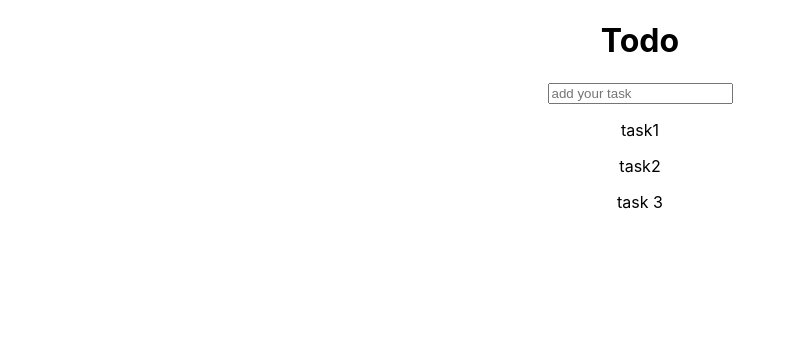
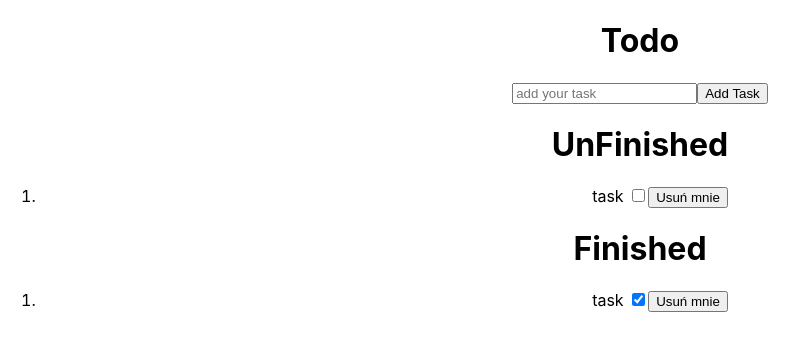
Before and after one commit to Guzicco/Todo-app, a React (Create React App) app: page / in a window 1280 px wide. Shown: the top 350 px of the page, without its empty margins (0-809 px from the left). Built offline with nearby package versions, Linux system fonts and the light colour scheme.

Commit message:
Add todo list

```diff
--- a/src/App.js
+++ b/src/App.js
@@ -1,23 +1,106 @@
-import React, {useState, useEffect} from 'react';
-import './App.css';
-import Task from './Task';
+import React, { useState, useEffect } from "react";
+import "./App.css";
+import Task from "./Task";
+const initialToDo = { id: 0, taskInfo: "task", isDone: false };
+const initialToDo1 = { id: 1, taskInfo: "task", isDone: true };
 
 function App() {
+	const [taskList, setTaskList] = useState([initialToDo, initialToDo1]);
+	const [toDoInput, setToDoInput] = useState("");
+
+	const handleToggle = (id) => {
+		const updatedToDoList = taskList.map((item) => {
+			if (item.id === id) {
+				return { ...item, isDone: !item.isDone };
+			}
+			return item;
+		});
+		setTaskList(updatedToDoList);
+	};
+
+	const handleSubmit = (event) => {
+		event.preventDefault();
+		const taskname = event.target.taskInput.value;
+		if (!taskname) {
+			console.error("puściutko");
+			return;
+		}
+		const newItem = {
+			id: new Date(),
+			taskInfo: taskname,
+			isDone: false,
+		};
+		setTaskList([...taskList, newItem]);
+		setToDoInput("");
+	};
+
+	const handleRemove = (id) => {
+		const updatedToDoList = taskList.filter((item) => {
+			return item.id !== id;
+		});
+		setTaskList(updatedToDoList);
+	};
+
+	const unfinishedToDo = taskList.filter((item) => !item.isDone);
+	const finishedToDo = taskList.filter((item) => item.isDone);
+
 	return (
 		<div className="App">
-      <div className="flex-container" id="todo-wrapper">
-          <h1 className="flex-item" id="todo-header">
-              Todo
-          </h1>
-          <div className="flex-item" id="todo-input">
-              <form>
-              <label><input type="text" placeholder="add your task"></input></label>
+			<div className="flex-container">
+				<h1 className="flex-item">Todo</h1>
+				<div className="flex-item">
+					<form onSubmit={handleSubmit}>
+						<label>
+							<input
+								name="taskInput"
+								type="text"
+								placeholder="add your task"
+								value={toDoInput}
+								onChange={(event) => {
+									setToDoInput(event.target.value);
+								}}
+							></input>
+						</label>
+						<button type="submit">Add Task</button>
 					</form>
 				</div>
-          <div className="flex-item" id="todo-list">
-              <p>task1</p>
-              <p>task2</p>
-              <Task/>
+				<div className="flex-item">
+					<h1>UnFinished</h1>
+					{unfinishedToDo.length ? (
+						<ol>
+							{unfinishedToDo.map((item) => (
+								<Task
+									key={item.id}
+									id={item.id}
+									taskInfo={item.taskInfo}
+									onToggle={handleToggle}
+									onRemove={handleRemove}
+									isDone={item.isDone}
+								/>
+							))}
+						</ol>
+					) : (
+						<p> Brak Tasków</p>
+					)}
+					<h1>Finished</h1>
+					{finishedToDo.length ? (
+						<ol>
+							{finishedToDo.map((item) => {
+								return (
+									<Task
+										key={item.id}
+										id={item.id}
+										taskInfo={item.taskInfo}
+										onToggle={handleToggle}
+										onRemove={handleRemove}
+										isDone={item.isDone}
+									/>
+								);
+							})}
+						</ol>
+					) : (
+						<p>Brak Tasków</p>
+					)}
 				</div>
 			</div>
 		</div>
--- a/src/Task.js
+++ b/src/Task.js
@@ -1,9 +1,25 @@
-import React, {useState} from "react";
+import React from "react";
 
-const Task = (props) =>{
-    return(
-        <p>task 3</p>
-    )
-}
+const Task = ({ id, taskInfo, onToggle, isDone, onRemove }) => {
+	return (
+		<li key={id}>
+			{taskInfo}{" "}
+			<input
+				type="checkbox"
+				onChange={() => {
+					onToggle(id);
+				}}
+				checked={isDone}
+			/>
+			<button
+				onClick={() => {
+					onRemove(id);
+				}}
+			>
+				Usuń mnie
+			</button>
+		</li>
+	);
+};
 
 export default Task;
```
Lines whose indentation alone changed are shown as unchanged.
